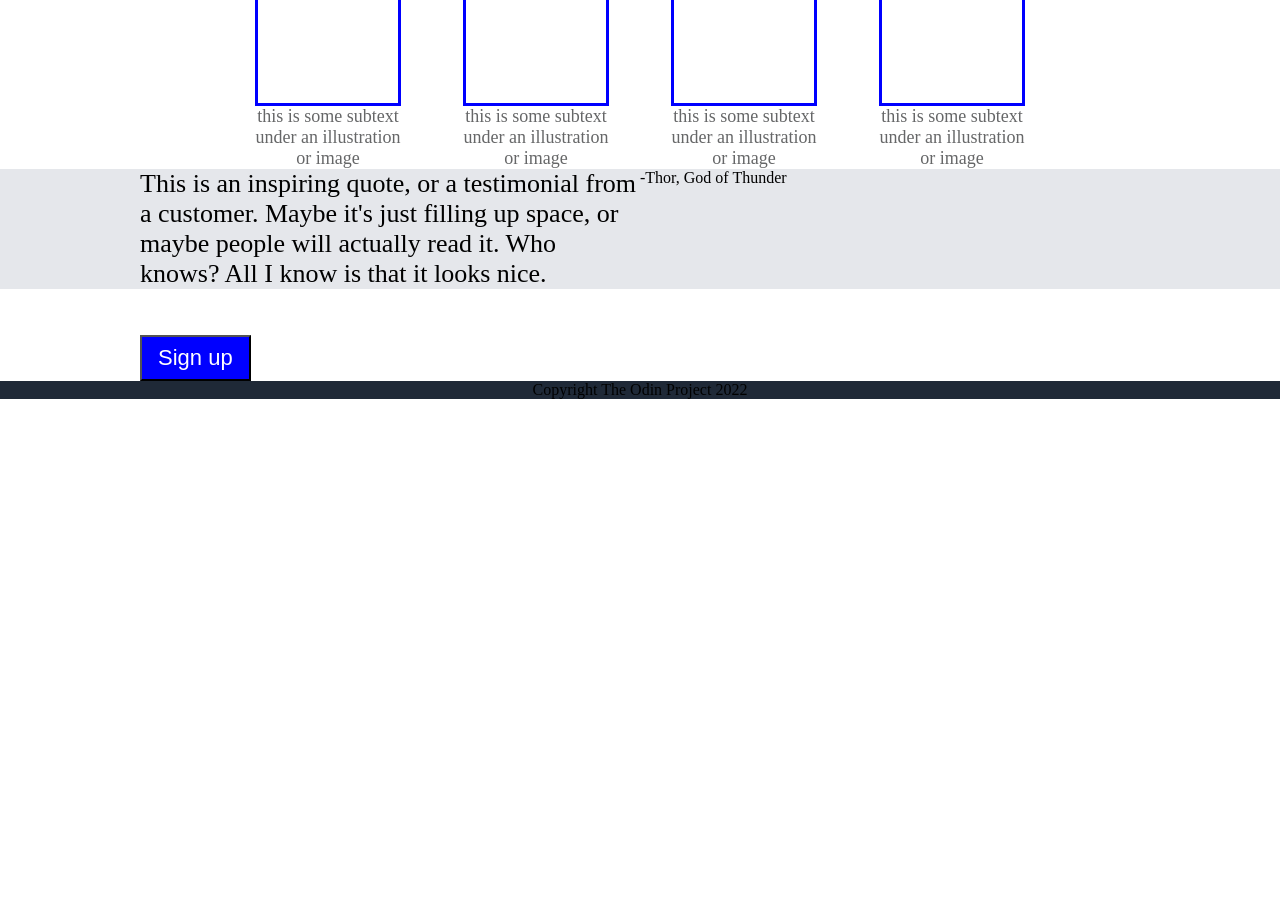
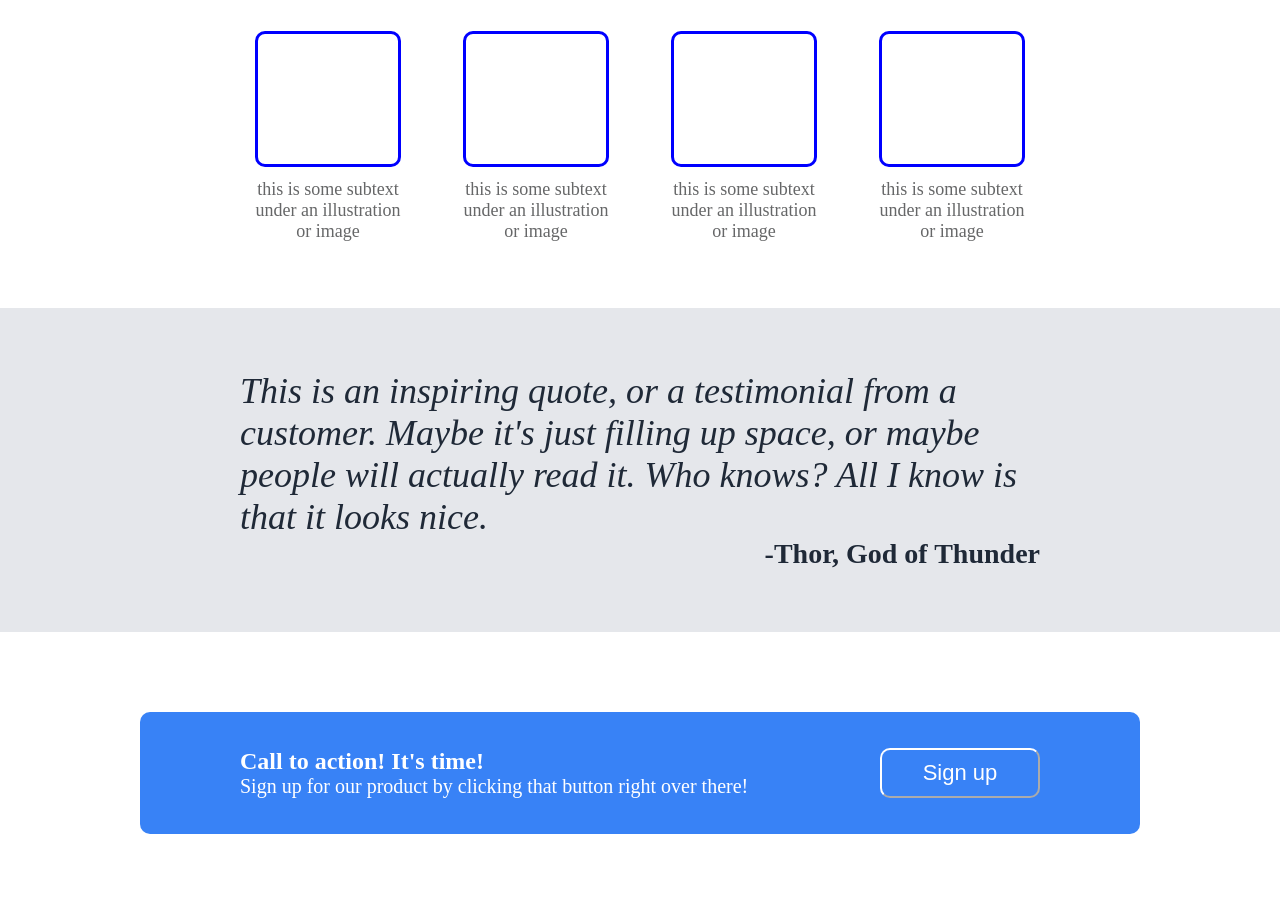
Before and after one commit to bilytskyi/landing-page, a plain HTML site: page index.html in a window 1280 px wide. Shown: the part 546-1457 px from the top of the page. Before the commit the page ends 945 px from the top, so only its background shows below. Drawn offline with Linux system fonts and the light colour scheme.

Commit message:
Finish css & html & readme

```diff
--- a/index.html
+++ b/index.html
@@ -30,7 +30,7 @@
                     <button class="sign-up">Sign up</button>
                 </div>
                 <div class="image-placeholder">
-                    this is a placeholder for an image
+                    <div class="text">this is a placeholder for an image</div>
                 </div>
             </div>
             <div class="second-screen">
@@ -65,13 +65,13 @@
                 </div>
             </div>
             <div class="third-screen">
-                <div class="quote">
+                <div class="quote"><em>
                     This is an inspiring quote, or a testimonial from a customer. Maybe
                     it's  just filling up space, or maybe people will actually read it.
-                    Who knows? All I know is that it looks nice.
-                </div>
-                <div class="author">
-                    -Thor, God of Thunder
+                    Who knows? All I know is that it looks nice.</em>
+                    <div class="author">
+                        -Thor, God of Thunder
+                    </div>
                 </div>
             </div>
             <div class="fourth-screen">
@@ -89,7 +89,7 @@
             </div>
         </div>
         <div class="footer">
-            Copyright The Odin Project 2022
+            Copyright &copy The Odin Project 2022
         </div>
     </body>
 </html>
--- a/style.css
+++ b/style.css
@@ -14,6 +14,10 @@ body {
 .footer {
     display: flex;
     justify-content: center;
+    align-items: center;
+    color: white;
+    font-size: 18px;
+    min-height: 80px;
 }
 
 ul {
@@ -63,17 +67,29 @@ a {
 
 .third-screen {
     background-color: #e5e7eb;
+    display: flex;
+    flex-direction: column;
+    align-items: center;
+    padding: 62px 0px;
+}
+
+.author {
+    text-align: right;
+    font-size: 28px;
+    font-weight: 800;
 }
 
 .like-img {
     height: 130px;
     width: 140px;
     border: solid blue;
+    border-radius: 10px;
 }
 
 .quote {
-    font-size: 26px;
-    max-width: 500px;
+    font-size: 36px;
+    color: #1f2937;
+    max-width: 800px;
 }
 
 .first-header {
@@ -85,8 +101,8 @@ a {
     font-size: 38px;
     color: #1f2937;
     font-weight: 900;
-    padding-bottom: 24px;
-    padding-top: 24px;
+    padding-bottom: 46px;
+    padding-top: 46px;
 }
 
 .text {
@@ -99,19 +115,23 @@ a {
     justify-content: center;
     align-items: center;
     height: 240px;
-    width: 660px;
+    width: 530px;
     background-color: rgb(163, 159, 159);
 }
 
 .first-screen {
     padding: 56px 140px;
+    justify-content: space-between;
 }
 
 button {
-    background-color: blue;
+    background-color: #3882f6;
     color: white;
     font-size: 22px;
     padding: 8px 16px;
+    border-radius: 10px;
+    border-color: white;
+    width: 160px;
 }
 
 .sub-image-holder {
@@ -119,6 +139,7 @@ button {
     justify-content: center;
     gap: 48px;
     flex-wrap: wrap;
+    padding-bottom: 66px;
 }
 
 .sub-image {
@@ -131,4 +152,30 @@ button {
     color: #666768;
     font-size: 18px;
     font-weight: 400;
+    gap: 12px;
 }
+
+.call-to-action-form {
+    background-color: #3882f6;
+    display: flex;
+    justify-content: space-between;
+    padding: 36px 100px;
+    width: 100%;
+    border-radius: 10px;
+}
+
+.fourth-screen {
+    padding: 80px 140px;
+}
+
+.info {
+    display: flex;
+    flex-direction: column;
+    gap: 16px;
+    max-width: 400px;
+}
+
+.form-header {
+    font-size: 24px;
+    font-weight: 800;
+}
```
Also changed, not shown: 1 other file.
